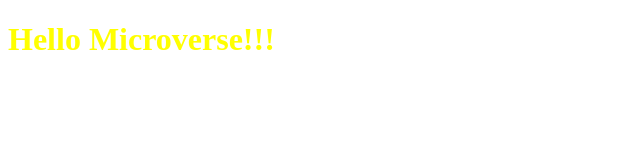
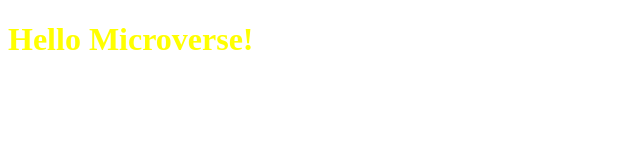
Before and after one commit to Wolfmikerson/Hello-Microverse2, a plain HTML site: page index.htm in a window 1280 px wide. Shown: the full height of the page, 0-640 px from the left. Drawn offline with Linux system fonts and the light colour scheme.

Commit message:
Edit index.htm

```diff
--- a/index.htm
+++ b/index.htm
@@ -8,7 +8,7 @@
     </head>
     <body>
         <header>
-            <h1>Hello Microverse!!!</h1>
+            <h1>Hello Microverse!</h1>
         </header>
     </body>
 </html>
```
